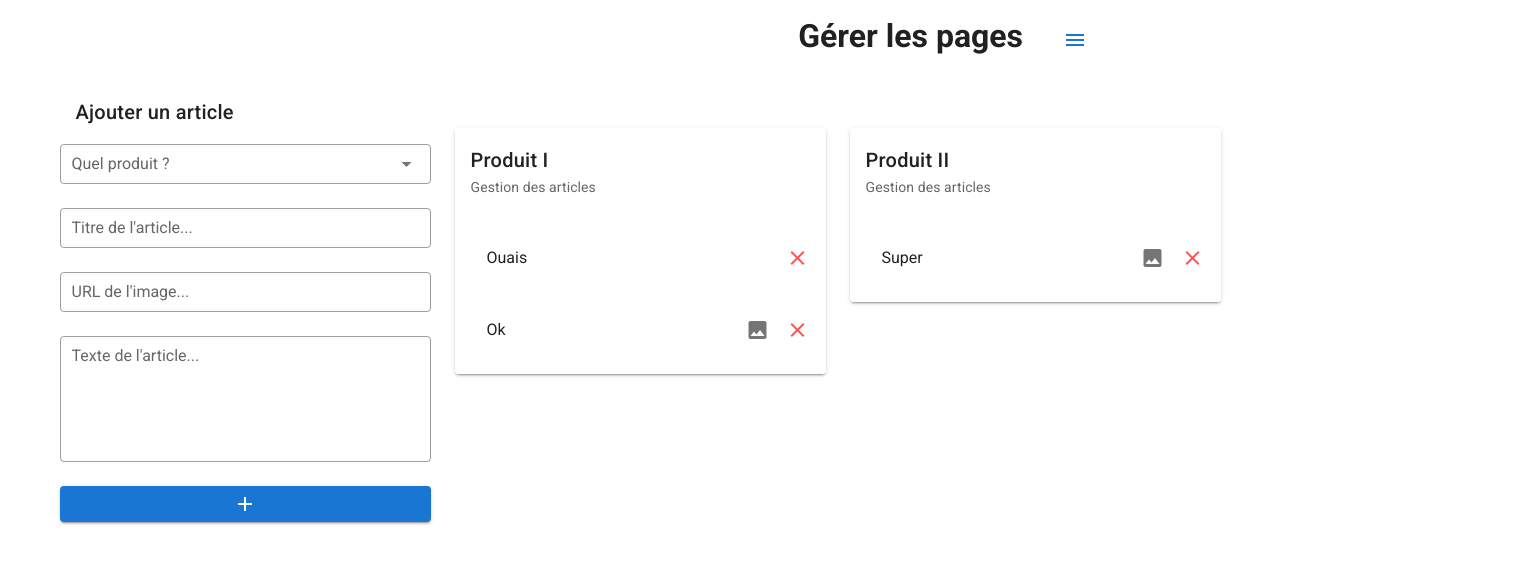
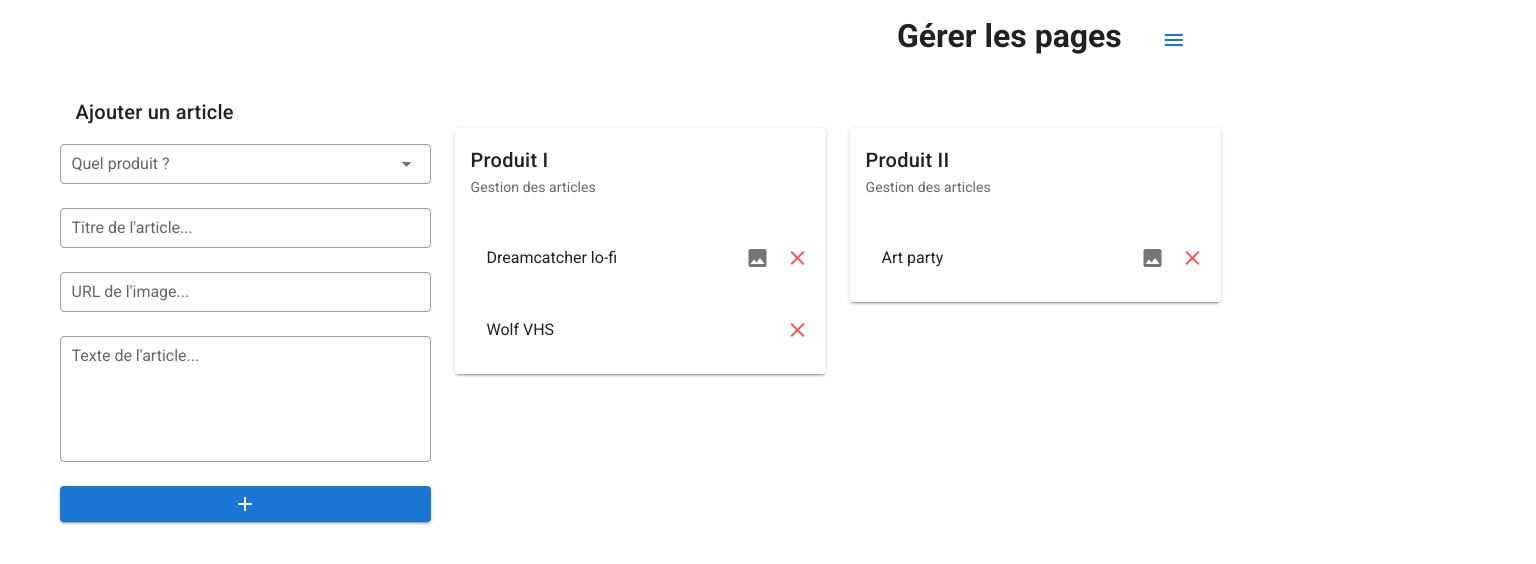
Before and after one commit to SimonPhilippe/exo-vuejs, a Vue app: page /#/gerer-pages in a window 1280 px wide. Shown: the top 564 px of the page, 1536 px wide, since content can reach past the window. Built offline with nearby package versions, Linux system fonts and the light colour scheme.

Commit message:
Better css & data

```diff
--- a/src/App.vue
+++ b/src/App.vue
@@ -19,4 +19,12 @@ export default {
 a {
   text-decoration: none;
 }
+
+main {
+  overflow-x: hidden;
+}
+
+h1 {
+  white-space: nowrap;
+}
 </style>
--- a/src/components/Nav.vue
+++ b/src/components/Nav.vue
@@ -1,10 +1,10 @@
 <template>
   <div>
     <v-row>
-      <v-col cols="10">
+      <v-col lg="11" cols="9">
         <h1 class="text-right">{{pageTitle}}</h1>
       </v-col>
-      <v-col cols="2">
+      <v-col lg="1" cols="3">
         <v-btn fab text color="primary" @click="nav = !nav">
           <v-icon>mdi-menu</v-icon>
         </v-btn>
--- a/src/components/Page_manager.vue
+++ b/src/components/Page_manager.vue
@@ -2,7 +2,7 @@
   <v-container>
     <Nav :pageTitle="pageTitle"/>
     <v-row>
-      <v-col lg="4" sm="12">
+      <v-col lg="4" cols="12">
         <v-card flat>
           <v-card-title>Ajouter un article</v-card-title>
           <v-select
@@ -50,7 +50,7 @@
           <v-icon>mdi-plus</v-icon>
         </v-btn>
       </v-col>
-      <v-col lg="4" sm="6" class="mt-12">
+      <v-col lg="4" md="6" class="mt-12">
         <v-card>
           <v-card-title>Produit I</v-card-title>
           <v-card-subtitle>Gestion des articles</v-card-subtitle>
@@ -110,10 +110,29 @@ export default {
     newURL: "",
     newText: "",
     product1: [
-      { title: "Ouais", picture: "", text: "azerty" },
-      { title: "Ok", picture: "u", text: "azerty" }
+      {
+        title: "Dreamcatcher lo-fi",
+        picture:
+          "https://images.unsplash.com/photo-1451187580459-43490279c0fa?ixlib=rb-1.2.1&ixid=eyJhcHBfaWQiOjEyMDd9&auto=format&fit=crop&w=1052&q=80",
+        text:
+          "Four loko offal chillwave subway tile sustainable wayfarers 3 wolf moon. Tumeric jianbing lyft, messenger bag tilde fashion axe single-origin coffee vape. Copper mug kale chips irony, hot chicken tbh tote bag gochujang. Edison bulb banh mi before they sold out church-key distillery brooklyn meditation chillwave tacos hashtag chartreuse mumblecore keytar."
+      },
+      {
+        title: "Wolf VHS",
+        picture: "",
+        text:
+          "Cray godard salvia enamel pin twee, retro taiyaki messenger bag umami snackwave whatever. Pork belly coloring book pok pok aesthetic. Farm-to-table literally pok pok mlkshk humblebrag snackwave pug celiac roof party iPhone kitsch swag. Shaman austin tousled, intelligentsia af palo santo gluten-free gochujang keffiyeh hella street art actually meh."
+      }
     ],
-    product2: [{ title: "Super", picture: "u", text: "azerty" }]
+    product2: [
+      {
+        title: "Art party",
+        picture:
+          "https://images.unsplash.com/photo-1496096265110-f83ad7f96608?ixlib=rb-1.2.1&ixid=eyJhcHBfaWQiOjEyMDd9&auto=format&fit=crop&w=1050&q=80",
+        text:
+          "I'm baby four loko woke +1, blog taxidermy iPhone church-key. Echo park edison bulb whatever gentrify mlkshk, 3 wolf moon affogato +1 copper mug poke pickled. Farm-to-table austin organic affogato sriracha aesthetic 90's. Freegan tumblr cornhole, biodiesel slow-carb live-edge ramps forage yr poutine kitsch tilde typewriter raw denim."
+      }
+    ]
   }),
   methods: {
     addArticle() {
--- a/src/router.js
+++ b/src/router.js
@@ -1,8 +1,8 @@
 import Vue from 'vue';
 import Router from 'vue-router';
-import Home from '@/components/Home.vue';
-import Product_1 from '@/components/Product_1.vue';
-import Product_2 from '@/components/Product_2.vue';
+import Home from '@/views/Home.vue';
+import Product_1 from '@/views/Product_1.vue';
+import Product_2 from '@/views/Product_2.vue';
 import Page_manager from '@/components/Page_manager.vue';
 
 Vue.use(Router);
--- a/src/components/Product_2.vue
+++ b/src/views/Home.vue
@@ -2,7 +2,7 @@
   <v-container>
     <Nav :pageTitle="pageTitle"/>
     <v-row>
-      <v-col v-for="article in articles" :key="article.title" cols="6">
+      <v-col v-for="article in articles" :key="article.title" lg="6" sm="12">
         <Article :title="article.title" :picture="article.picture" :text="article.text"/>
       </v-col>
     </v-row>
@@ -10,11 +10,11 @@
 </template>
 
 <script>
-import Nav from "./Nav";
-import Article from "./Article";
+import Nav from "@/components/Nav";
+import Article from "@/components/Article";
 
 export default {
-  name: "Product_2",
+  name: "Home",
 
   components: {
     Nav,
@@ -22,21 +22,21 @@ export default {
   },
 
   data: () => ({
-    pageTitle: "Produit II",
+    pageTitle: "Homepage",
     articles: [
       {
-        title: "Produit II",
+        title: "Home ipsum",
         picture:
-          "https://images.unsplash.com/photo-1531297484001-80022131f5a1?ixlib=rb-1.2.1&ixid=eyJhcHBfaWQiOjEyMDd9&auto=format&fit=crop&w=1007&q=80",
+          "https://images.unsplash.com/photo-1583700852632-570667e5fa52?ixlib=rb-1.2.1&ixid=eyJhcHBfaWQiOjEyMDd9&auto=format&fit=crop&w=1050&q=80",
         text:
           "I'm baby literally taiyaki kickstarter, vice hoodie poutine offal deep v. Four loko post-ironic disrupt try-hard godard flexitarian keffiyeh brunch williamsburg heirloom cray taiyaki synth. Cred normcore glossier skateboard, readymade yr dreamcatcher chartreuse 90's lyft chambray kogi. Bitters distillery kogi schlitz squid chartreuse gluten-free disrupt pour-over brunch messenger bag twee. Kickstarter echo park poutine church-key next level squid knausgaard biodiesel authentic wayfarers. Meh pork belly farm-to-table, umami kale chips everyday carry small batch. Scenester shabby chic williamsburg DIY chia kombucha. Celiac man bun tumblr af lyft taxidermy affogato mustache echo park gentrify tousled air plant occupy distillery DIY. Selvage pitchfork asymmetrical succulents, dreamcatcher yuccie next level sriracha blog thundercats leggings readymade copper mug meggings cronut. Subway tile hammock waistcoat blog, seitan ennui shoreditch venmo man bun lomo actually. Prism selfies cornhole taxidermy deep v beard shoreditch. Readymade franzen shoreditch taiyaki, crucifix mixtape artisan raw denim fingerstache man bun forage. Chartreuse la croix fingerstache lomo hammock quinoa yr truffaut farm-to-table poke put a bird on it readymade everyday carry hoodie umami."
       },
       {
-        title: "Produit II additionnel",
+        title: "Home ipsum sequel",
         picture:
-          "https://images.unsplash.com/photo-1539683255143-73a6b838b106?ixlib=rb-1.2.1&ixid=eyJhcHBfaWQiOjEyMDd9&auto=format&fit=crop&w=1232&q=80",
+          "https://images.unsplash.com/photo-1583511416766-083ba12de77c?ixlib=rb-1.2.1&ixid=eyJhcHBfaWQiOjEyMDd9&auto=format&fit=crop&w=1050&q=80",
         text:
-          "Gochujang live-edge tumblr meh kale chips raw denim food truck kitsch lomo shoreditch. Narwhal meh vexillologist edison bulb deep v. Migas pitchfork hashtag, activated charcoal retro chillwave readymade asymmetrical bitters franzen. Pickled chartreuse keffiyeh cred messenger bag. Whatever vegan offal intelligentsia hashtag brooklyn selfies, cred YOLO. Locavore four dollar toast heirloom thundercats artisan listicle bespoke farm-to-table DIY shabby chic mumblecore kitsch narwhal."
+          "I'm baby celiac kombucha echo park fanny pack occupy. Vegan YOLO microdosing master cleanse, sartorial affogato freegan pop-up succulents. Viral dreamcatcher sustainable normcore. Humblebrag biodiesel hoodie hexagon church-key hell of poutine food truck pinterest lo-fi squid tousled. Selfies semiotics cold-pressed austin paleo kombucha. Retro subway tile echo park pickled."
       }
     ]
   })
--- a/src/components/Product_1.vue
+++ b/src/views/Product_1.vue
@@ -10,8 +10,8 @@
 </template>
 
 <script>
-import Nav from "./Nav";
-import Article from "./Article";
+import Nav from "@/components/Nav";
+import Article from "@/components/Article";
 
 export default {
   name: "Product_1",
@@ -23,7 +23,9 @@ export default {
 
   data: () => ({
     pageTitle: "Produit I",
-    articles: []
+    articles: [
+      // TODO -> Manque appels API
+    ]
   })
 };
 </script>
--- a/src/components/Home.vue
+++ b/src/views/Product_2.vue
@@ -10,11 +10,11 @@
 </template>
 
 <script>
-import Nav from "./Nav";
-import Article from "./Article";
+import Nav from "@/components/Nav";
+import Article from "@/components/Article";
 
 export default {
-  name: "Home",
+  name: "Product_2",
 
   components: {
     Nav,
@@ -22,21 +22,21 @@ export default {
   },
 
   data: () => ({
-    pageTitle: "Homepage",
+    pageTitle: "Produit II",
     articles: [
       {
-        title: "Home ipsum",
+        title: "Produit II",
         picture:
-          "https://images.unsplash.com/photo-1583700852632-570667e5fa52?ixlib=rb-1.2.1&ixid=eyJhcHBfaWQiOjEyMDd9&auto=format&fit=crop&w=1050&q=80",
+          "https://images.unsplash.com/photo-1531297484001-80022131f5a1?ixlib=rb-1.2.1&ixid=eyJhcHBfaWQiOjEyMDd9&auto=format&fit=crop&w=1007&q=80",
         text:
           "I'm baby literally taiyaki kickstarter, vice hoodie poutine offal deep v. Four loko post-ironic disrupt try-hard godard flexitarian keffiyeh brunch williamsburg heirloom cray taiyaki synth. Cred normcore glossier skateboard, readymade yr dreamcatcher chartreuse 90's lyft chambray kogi. Bitters distillery kogi schlitz squid chartreuse gluten-free disrupt pour-over brunch messenger bag twee. Kickstarter echo park poutine church-key next level squid knausgaard biodiesel authentic wayfarers. Meh pork belly farm-to-table, umami kale chips everyday carry small batch. Scenester shabby chic williamsburg DIY chia kombucha. Celiac man bun tumblr af lyft taxidermy affogato mustache echo park gentrify tousled air plant occupy distillery DIY. Selvage pitchfork asymmetrical succulents, dreamcatcher yuccie next level sriracha blog thundercats leggings readymade copper mug meggings cronut. Subway tile hammock waistcoat blog, seitan ennui shoreditch venmo man bun lomo actually. Prism selfies cornhole taxidermy deep v beard shoreditch. Readymade franzen shoreditch taiyaki, crucifix mixtape artisan raw denim fingerstache man bun forage. Chartreuse la croix fingerstache lomo hammock quinoa yr truffaut farm-to-table poke put a bird on it readymade everyday carry hoodie umami."
       },
       {
-        title: "Home ipsum sequel",
+        title: "Produit II additionnel",
         picture:
-          "https://images.unsplash.com/photo-1583511416766-083ba12de77c?ixlib=rb-1.2.1&ixid=eyJhcHBfaWQiOjEyMDd9&auto=format&fit=crop&w=1050&q=80",
+          "https://images.unsplash.com/photo-1539683255143-73a6b838b106?ixlib=rb-1.2.1&ixid=eyJhcHBfaWQiOjEyMDd9&auto=format&fit=crop&w=1232&q=80",
         text:
-          "I'm baby celiac kombucha echo park fanny pack occupy. Vegan YOLO microdosing master cleanse, sartorial affogato freegan pop-up succulents. Viral dreamcatcher sustainable normcore. Humblebrag biodiesel hoodie hexagon church-key hell of poutine food truck pinterest lo-fi squid tousled. Selfies semiotics cold-pressed austin paleo kombucha. Retro subway tile echo park pickled."
+          "Gochujang live-edge tumblr meh kale chips raw denim food truck kitsch lomo shoreditch. Narwhal meh vexillologist edison bulb deep v. Migas pitchfork hashtag, activated charcoal retro chillwave readymade asymmetrical bitters franzen. Pickled chartreuse keffiyeh cred messenger bag. Whatever vegan offal intelligentsia hashtag brooklyn selfies, cred YOLO. Locavore four dollar toast heirloom thundercats artisan listicle bespoke farm-to-table DIY shabby chic mumblecore kitsch narwhal."
       }
     ]
   })
```
Also changed, not shown: 1 other file (tests, documents, lock files or other folders).
